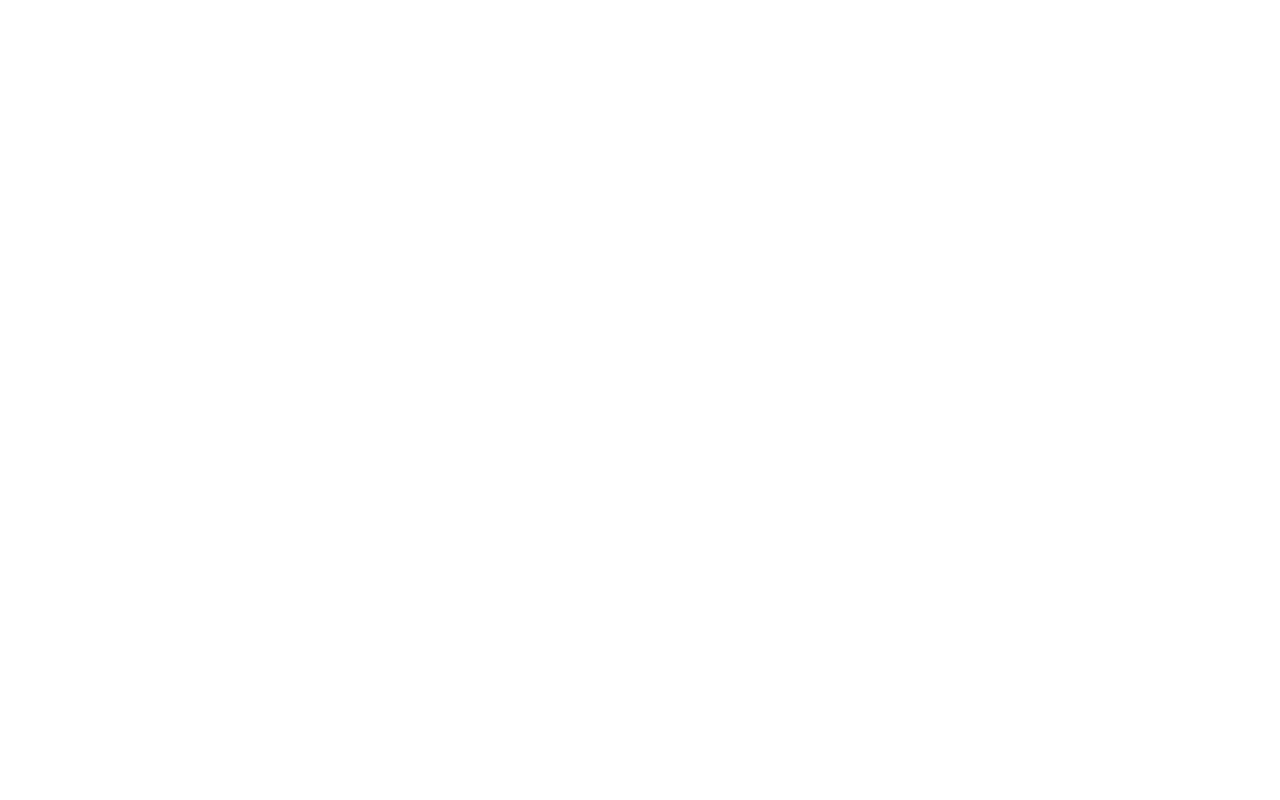
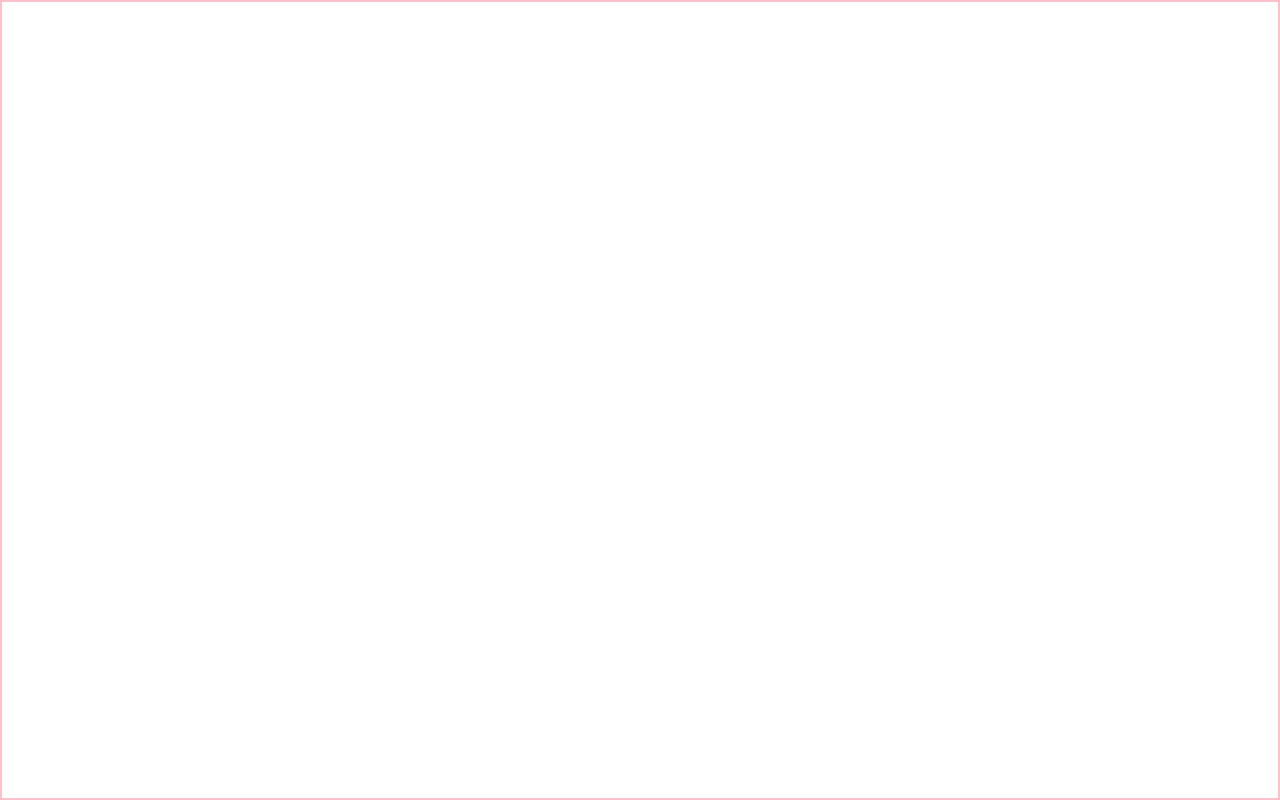
Before and after one commit to tptam/odin-etch-a-sketch, a plain HTML site: page index.html in a window 1280 px wide. Drawn offline with Linux system fonts and the light colour scheme.

Commit message:
Add basic style and link css and script files

```diff
--- a/index.html
+++ b/index.html
@@ -3,6 +3,8 @@
 <head>
     <meta charset="UTF-8">
     <meta name="viewport" content="width=device-width, initial-scale=1.0">
+    <link rel="stylesheet" href="./style.css">
+    <script src="./index.js" defer></script>
     <title>Etch-a-Sketch</title>
 </head>
 <body>
--- a/style.css
+++ b/style.css
@@ -0,0 +1,10 @@
+* {
+    border: 0;
+    margin: 0;
+    box-sizing: border-box;
+}
+
+body {
+    height: 100vh;
+    border: 2px pink solid;
+}
```
